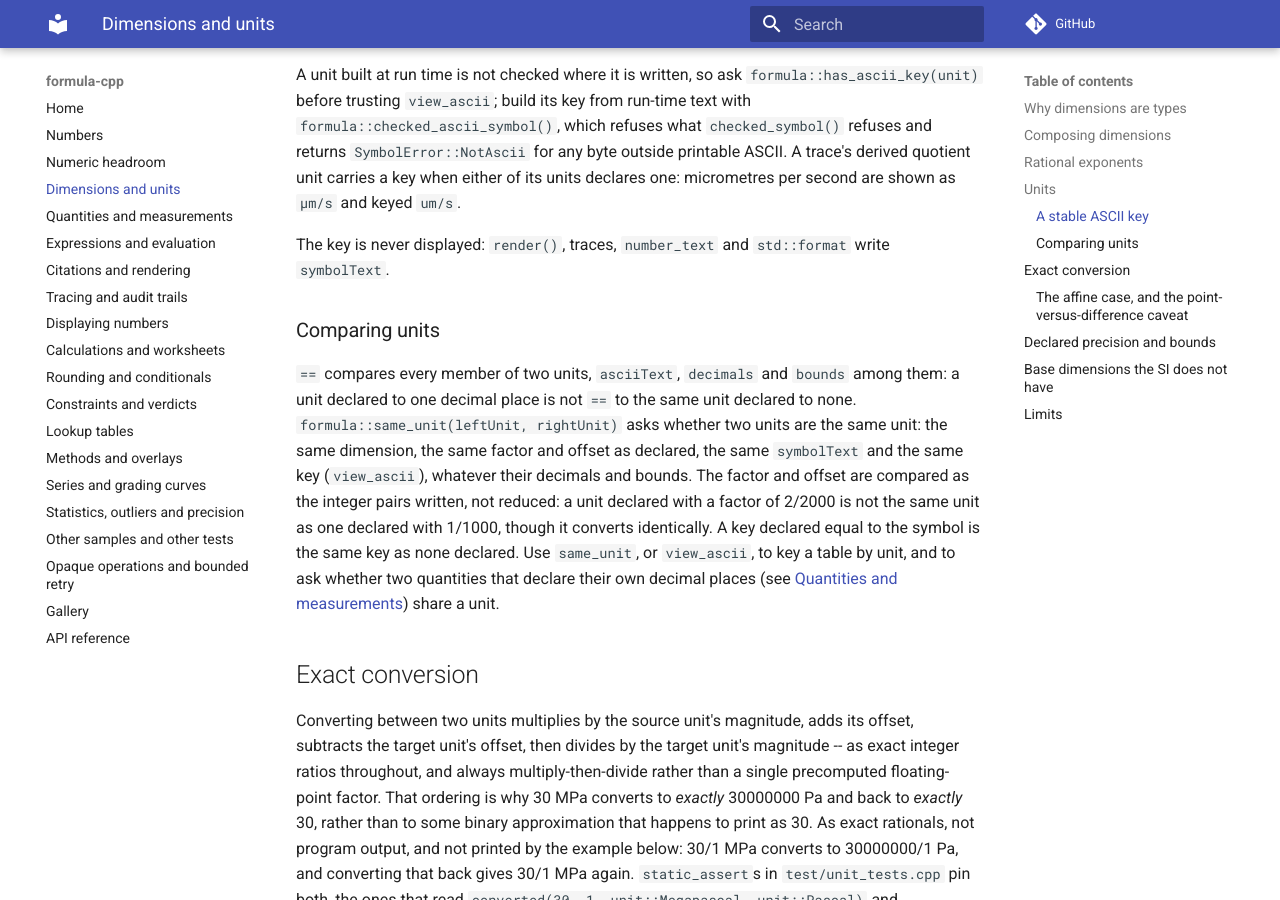
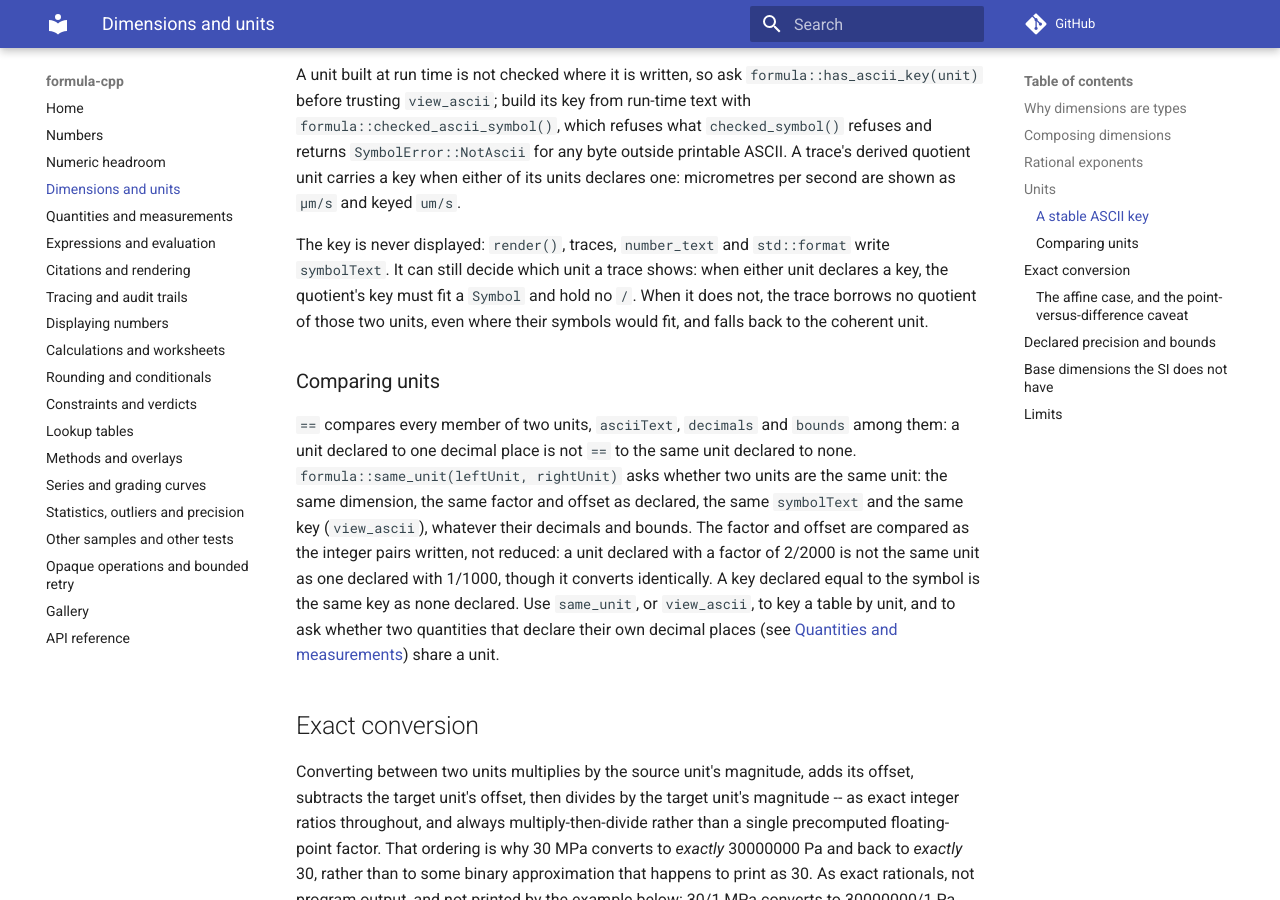
Before and after one commit to LASTRADA-Software/formula-cpp, an MkDocs documentation site: the page built from docs/dimensions.md, in a window 1280 px wide and 900 px high, scrolled down 5095 px. Built offline with MkDocs 1.6.1 and Material for MkDocs 9.7.7, drawn with Linux system fonts in a browser that asks for light colours; comment, search, counter and statistics services are not loaded.

Commit message:
docs: name the trace and key effects of this release's unit changes
The CHANGELOG now says that a trace shows an opaque output in the
quotient of its inputs' units when that quotient's symbol is 16 to 31
bytes, where it used to fall back to the coherent unit; what an old
positional Unit list actually does (the 2 meant for decimals becomes a
non-printable key byte, and decimals stays 3); and names the Added
entries without a namespace prefix, as the released sections do.

The units guide qualifies "the key is never displayed": a key that does
not fit, or holds a slash, leaves a trace no quotient unit to borrow. The
numbers guide's parsing sample no longer calls every error "not a
decimal", since Overflow is one of them.

Signed-off-by: Christian Parpart <c.parpart@lastrada.net>

```diff
--- a/docs/dimensions.md
+++ b/docs/dimensions.md
@@ -237,7 +237,10 @@ either of its units declares one: micrometres per second are shown as `µm/s`
 and keyed `um/s`.
 
 The key is never displayed: `render()`, traces, `number_text` and
-`std::format` write `symbolText`.
+`std::format` write `symbolText`. It can still decide which unit a trace shows:
+when either unit declares a key, the quotient's key must fit a `Symbol` and
+hold no `/`. When it does not, the trace borrows no quotient of those two units,
+even where their symbols would fit, and falls back to the coherent unit.
 
 ### Comparing units
 
```
Also changed, not shown: CHANGELOG.md (+19 -16 lines), docs/numbers.md (+1 -1 lines).
